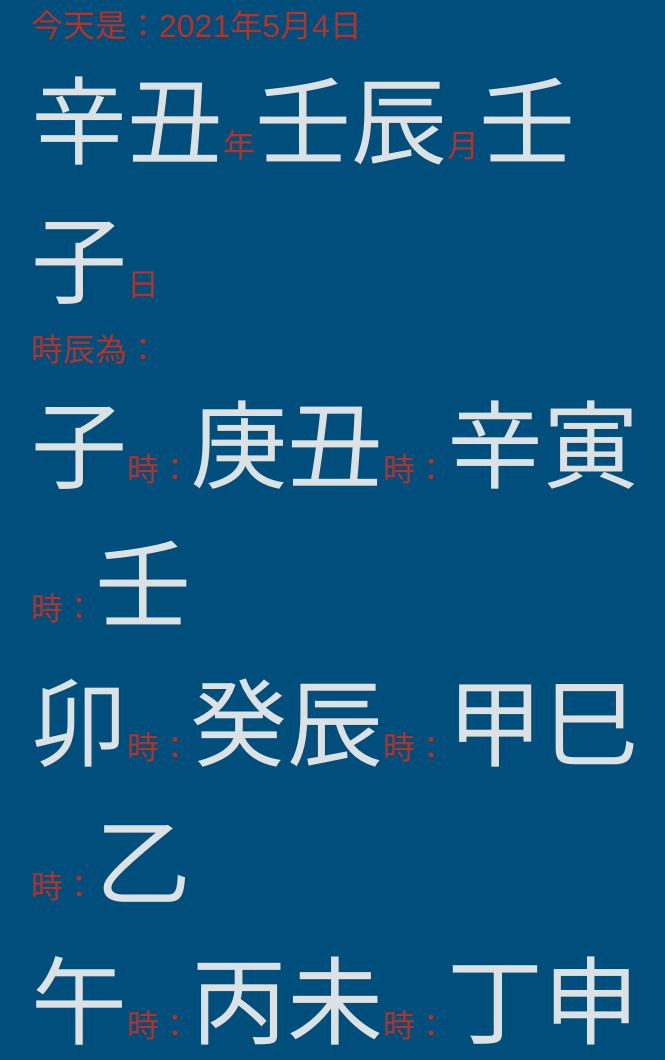
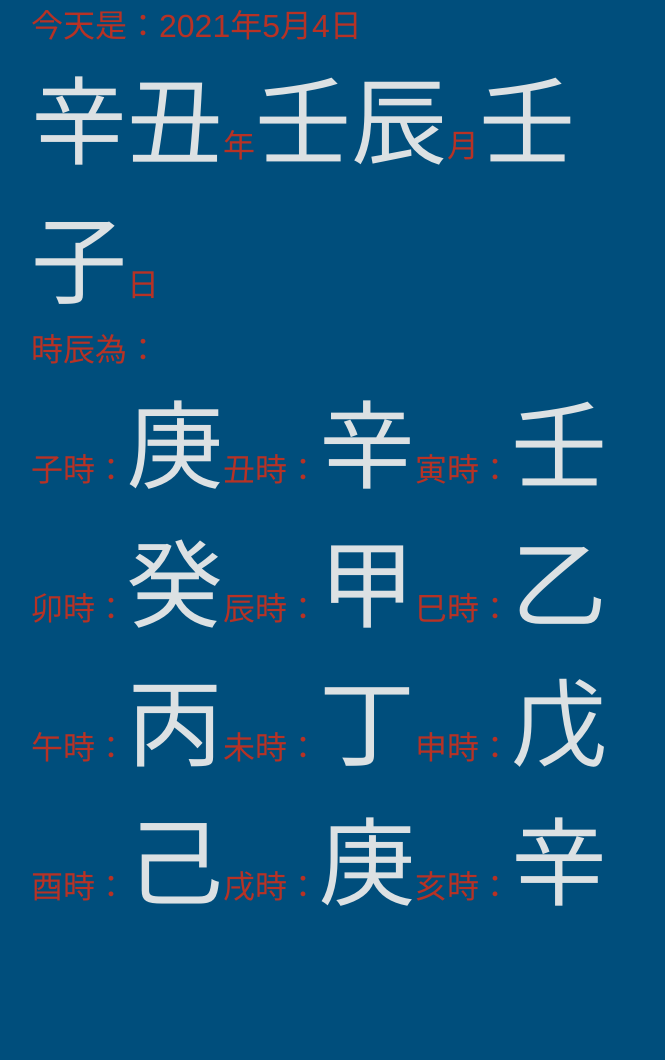
Before and after one commit to 8cal/8cal.github.io, a plain HTML site: page today.htm in a window 1280 px wide. Shown: the top 1060 px of the page, without its empty margins (289-954 px from the left). After the commit the page ends 926 px from the top, so only its background shows below. Drawn offline with Linux system fonts and the light colour scheme.

Commit message:
Update today.htm

```diff
--- a/today.htm
+++ b/today.htm
@@ -3291,7 +3291,7 @@ var gztxt = '今天是：'+solar.getYear()+'年'+solar.getMonth()+'月'+solar.ge
 gztxt = gztxt+'<span class="emph">'+solar.getLunar().getYearInGanZhi()+'</span>年'+'<span class="emph">'+solar.getLunar().getMonthInGanZhi()+'</span>月'+'<span class="emph">'+solar.getLunar().getDayInGanZhi()+'</span>日<br>時辰為：<br>';
 for(var i=0; i<12; i++){
 	sola = Solar.fromYmdHms(solar.getYear(), solar.getMonth(), solar.getDay(), i*2, 10, 0);
-    gztxt = gztxt+'<span class="emph">'+sola.getLunar().getTimeInGanZhi().charAt(1)+'</span>時：<span class="emph">'+sola.getLunar().getTimeInGanZhi().charAt(0)+'</span>';
+    gztxt = gztxt+sola.getLunar().getTimeInGanZhi().charAt(1)+'時：<span class="emph">'+sola.getLunar().getTimeInGanZhi().charAt(0)+'</span>';
     if(i==2 || i==5 || i==8 || i==11){
         gztxt=gztxt+'<br>'
     }
```
